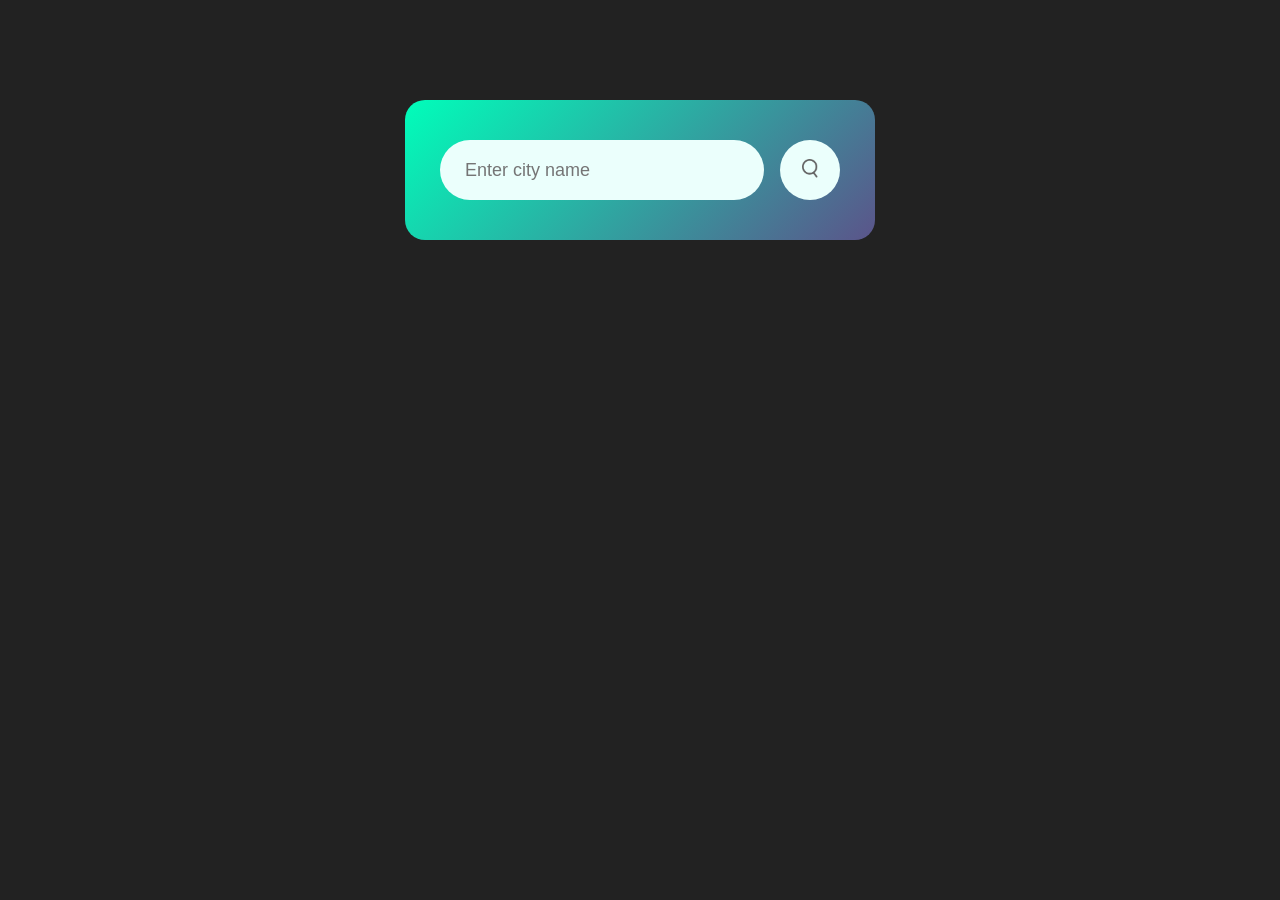
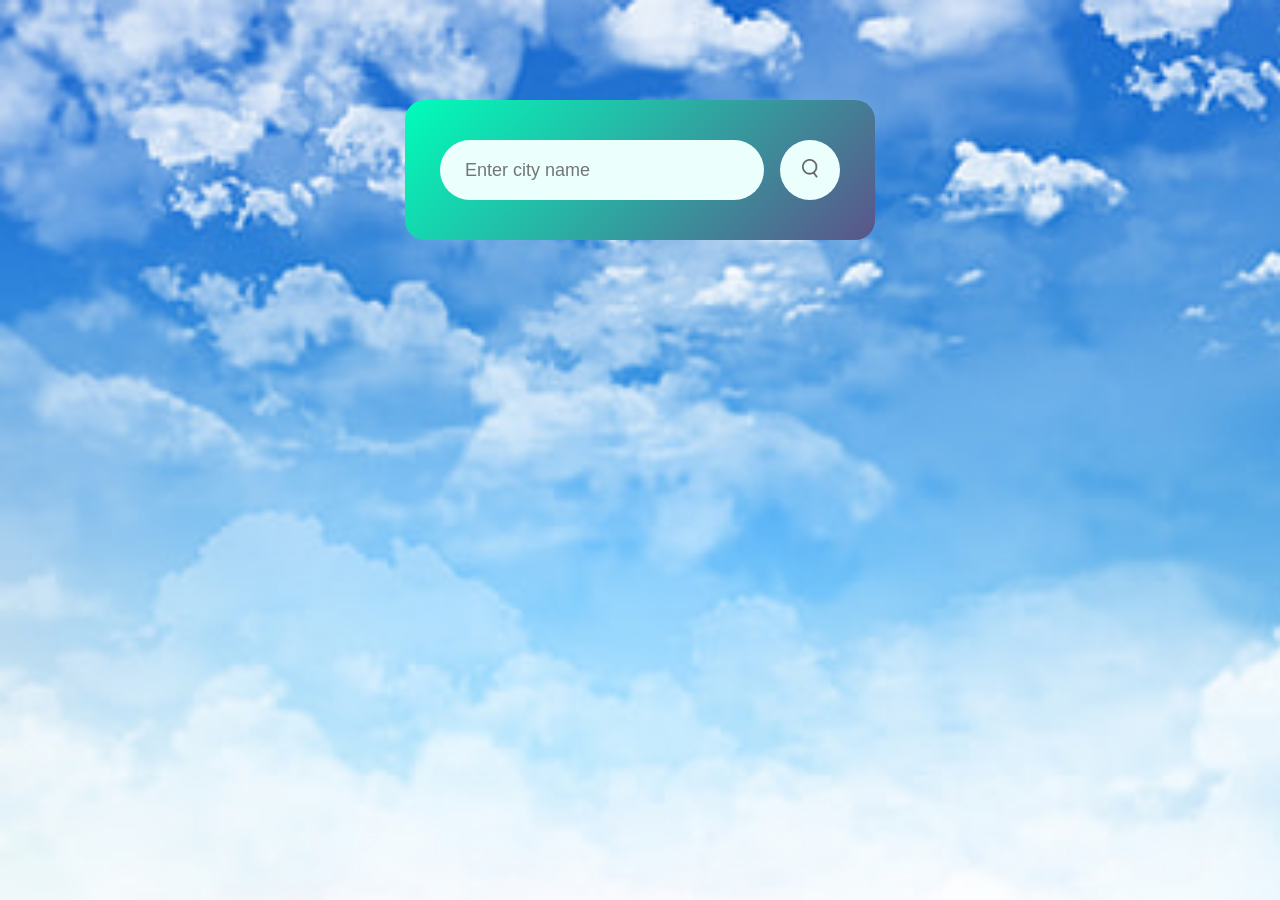
Before and after one commit to KevalP24/Weather, a plain HTML site: page index.html in a window 1280 px wide. Before the commit the page ends 800 px from the top, so only its background shows below. Drawn offline with Linux system fonts and the light colour scheme.

Commit message:
Update style.css

```diff
--- a/style.css
+++ b/style.css
@@ -6,6 +6,14 @@
 }
 body{
     background-color: #222;
+    background-image: url('bgimg.jpg');
+    background-size: cover;
+    background-repeat: no-repeat;
+    margin: 0;
+    font-family: 'Arial', sans-serif;
+    justify-content: center;
+    align-items: center;
+    min-height: 100vh;
 }
 .card{
     width: 90%;
```
